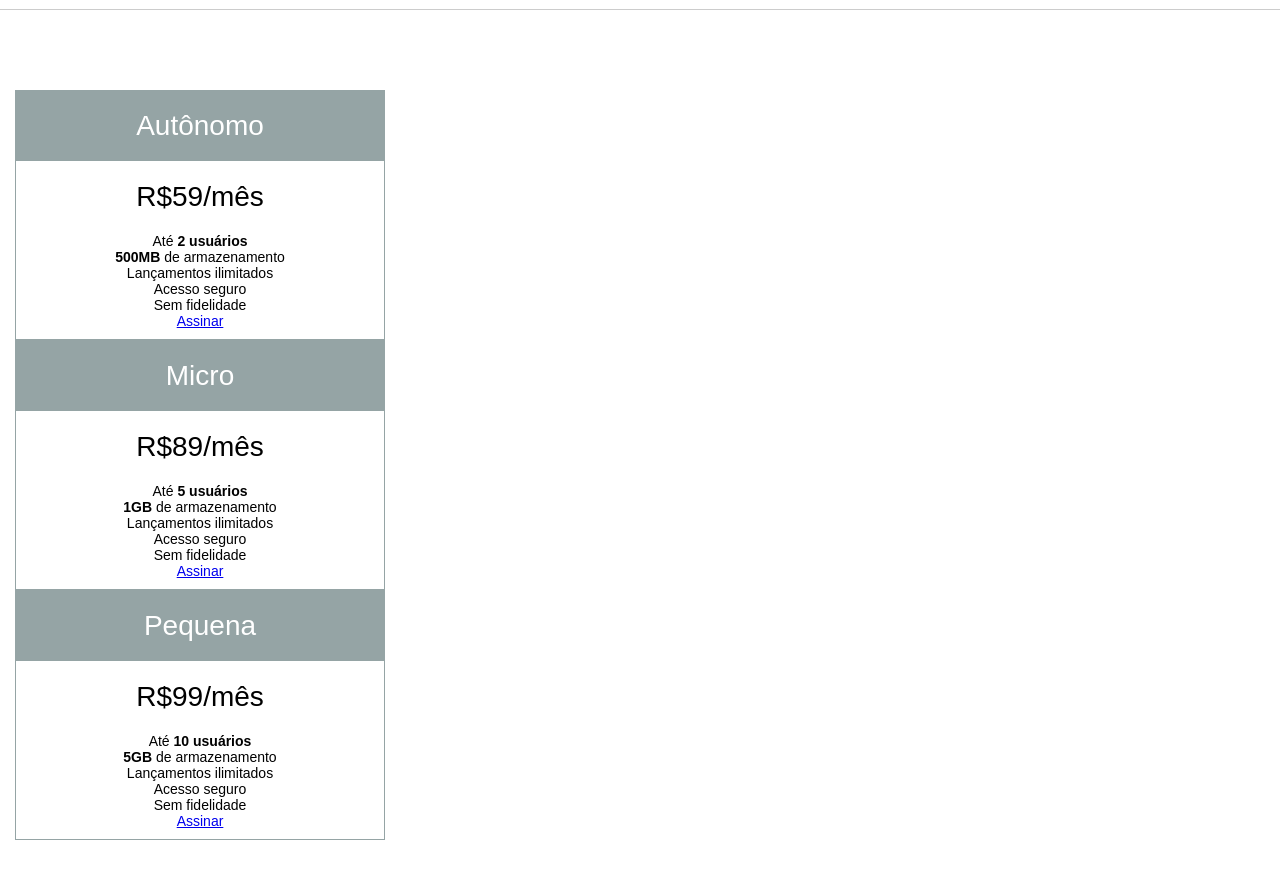
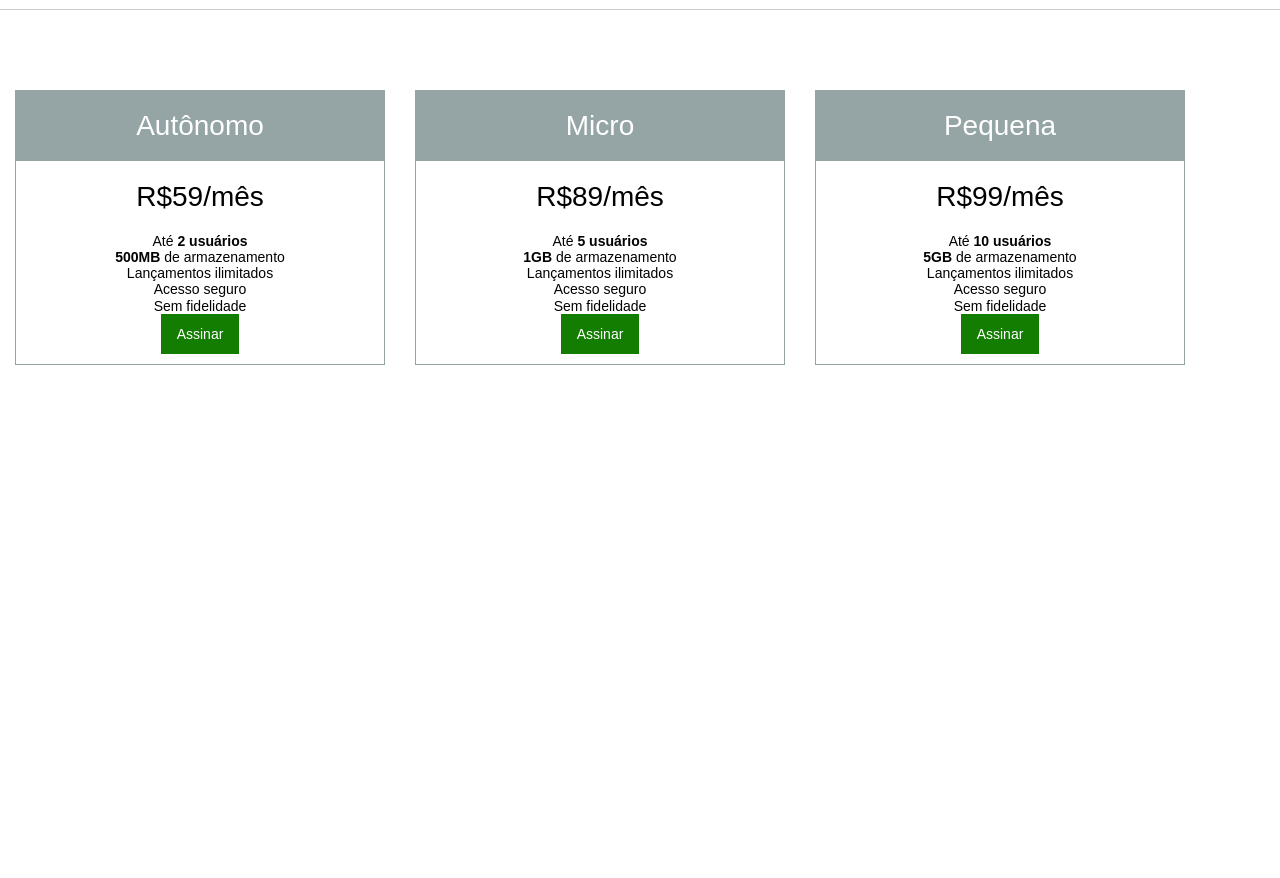
Before and after one commit to marciowillian/MyPilas, a plain HTML site: page index.html in a window 1280 px wide. Shown: the part 50-928 px from the top of the page. After the commit the page ends 800 px from the top, so only its background shows below. Drawn offline with nearby package versions, Linux system fonts and the light colour scheme.

Commit message:
M - CSS - Normalizando css para todos os navegadores

```diff
--- a/css/style.css
+++ b/css/style.css
@@ -30,10 +30,18 @@ header img {
     padding: 80px 0;
 }
 
+#planos::after {
+    content: "";
+    display: block;
+    clear: both;
+}
+
 article {
     padding: 10px;
     border: 1px solid #95a4a5;
     width: 370px;
+    float: left;
+    margin-right: 30px;
 }
 
 article > h2 {
@@ -66,3 +74,15 @@ article > ul > li {
 article > ul{
     text-align: center;
 }
+
+.botao {
+    display: inline-block;
+    background-color: #127d00;
+    color: #fff;
+    padding: 12px 16px;
+    text-decoration: none;
+}
+
+.botao:hover , .botao:focus{
+    background-color: #0e6400;
+}
--- a/index.html
+++ b/index.html
@@ -1,10 +1,13 @@
 <!DOCTYPE html>
 <html lang="pt-BR">
+
 <head>
     <meta charset="UTF-8">
     <title>MyPilas</title>
+    <link rel="stylesheet" href="css/normalize.css">
     <link rel="stylesheet" href="css/style.css">
 </head>
+
 <body>
 
     <header>
@@ -25,7 +28,9 @@
                     <li>Acesso seguro</li>
                     <li>Sem fidelidade</li>
 
-                    <footer><a href="#">Assinar</a></footer>
+                    <footer>
+                        <a href="#" class="botao">Assinar</a>
+                    </footer>
                 </ul>
 
             </article>
@@ -40,7 +45,9 @@
                     <li>Acesso seguro</li>
                     <li>Sem fidelidade</li>
 
-                    <footer><a href="#">Assinar</a></footer>
+                    <footer>
+                        <a href="#" class="botao">Assinar</a>
+                    </footer>
                 </ul>
             </article>
 
@@ -55,7 +62,7 @@
                     <li>Sem fidelidade</li>
 
                     <footer>
-                        <a href="#">Assinar</a>
+                        <a href="#" class="botao">Assinar</a>
                     </footer>
                 </ul>
             </article>
@@ -64,4 +71,5 @@
     </div>
 
 </body>
+
 </html>
```
